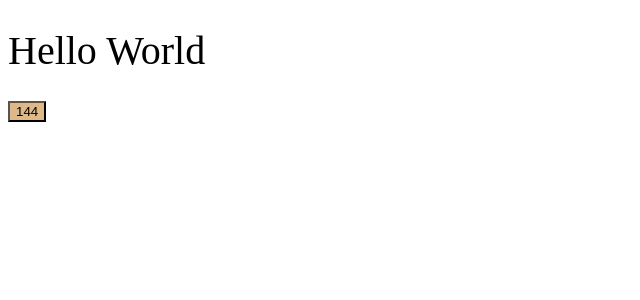
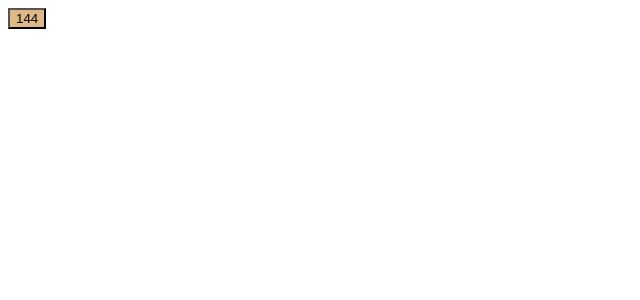
Before and after one commit to stormcrows/multiplication, a React app: page / in a window 1280 px wide. Shown: the top 300 px of the page, without its empty margins (0-640 px from the left). Built offline with nearby package versions, Linux system fonts and the light colour scheme.

Commit message:
move App and bootstrap reducers

```diff
--- a/src/App.css
+++ /dev/null
@@ -1,4 +0,0 @@
-h1 {
-  font-weight: normal;
-  font-size: 30pt;
-}
--- a/src/App.jsx
+++ /dev/null
@@ -1,17 +0,0 @@
-import React, { Component } from "react"
-import { NumberBox } from "./components"
-
-import "./App.css"
-
-class App extends Component {
-  render() {
-    return (
-      <div>
-        <h1>Hello World</h1>
-        <NumberBox label={144} highlighted={true} />
-      </div>
-    )
-  }
-}
-
-export default App
--- /dev/null
+++ b/src/components/App/App.jsx
@@ -0,0 +1,22 @@
+import React, { useReducer } from "react"
+import AppContext from "../../AppContext"
+import { combineReducers, rootReducer } from "../../reducers"
+import NumberBox from "../NumberBox/NumberBox"
+import "./App.css"
+
+const App = () => {
+  const [state, dispatch] = useReducer(
+    combineReducers([rootReducer]),
+    rootReducer()
+  )
+
+  return (
+    <AppContext.Provider value={dispatch}>
+      <div className="App">
+        <NumberBox label={144} highlighted={true} />
+      </div>
+    </AppContext.Provider>
+  )
+}
+
+export default App
--- a/src/components/index.js
+++ b/src/components/index.js
@@ -1 +1,2 @@
+export { default as App } from "./App/App"
 export { default as NumberBox } from "./NumberBox/NumberBox"
--- a/src/main.js
+++ b/src/main.js
@@ -1,5 +1,5 @@
 import React from "react"
 import ReactDOM from "react-dom"
-import App from "./App"
+import { App } from "./components"
 
 ReactDOM.render(<App />, document.getElementById("app"))
```
Also changed, not shown: src/components/App/App.css (added), 1 other file (tests, documents, lock files or other folders).
